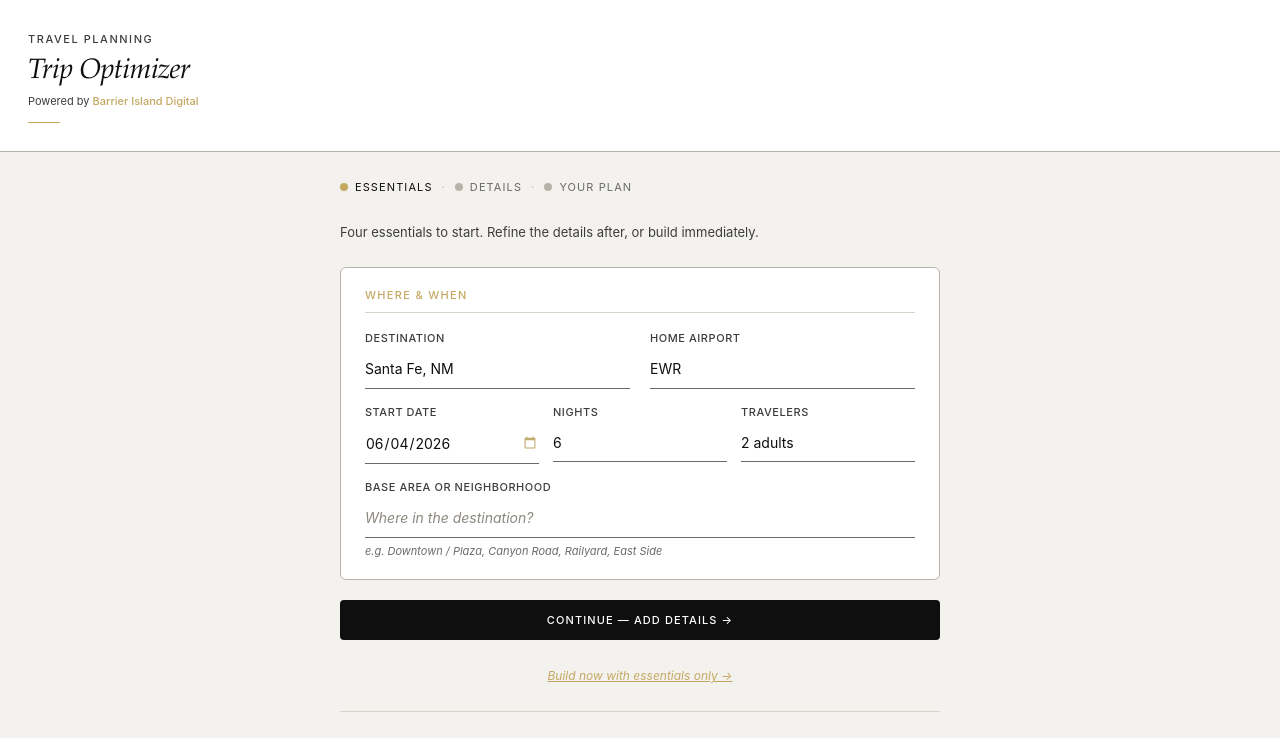
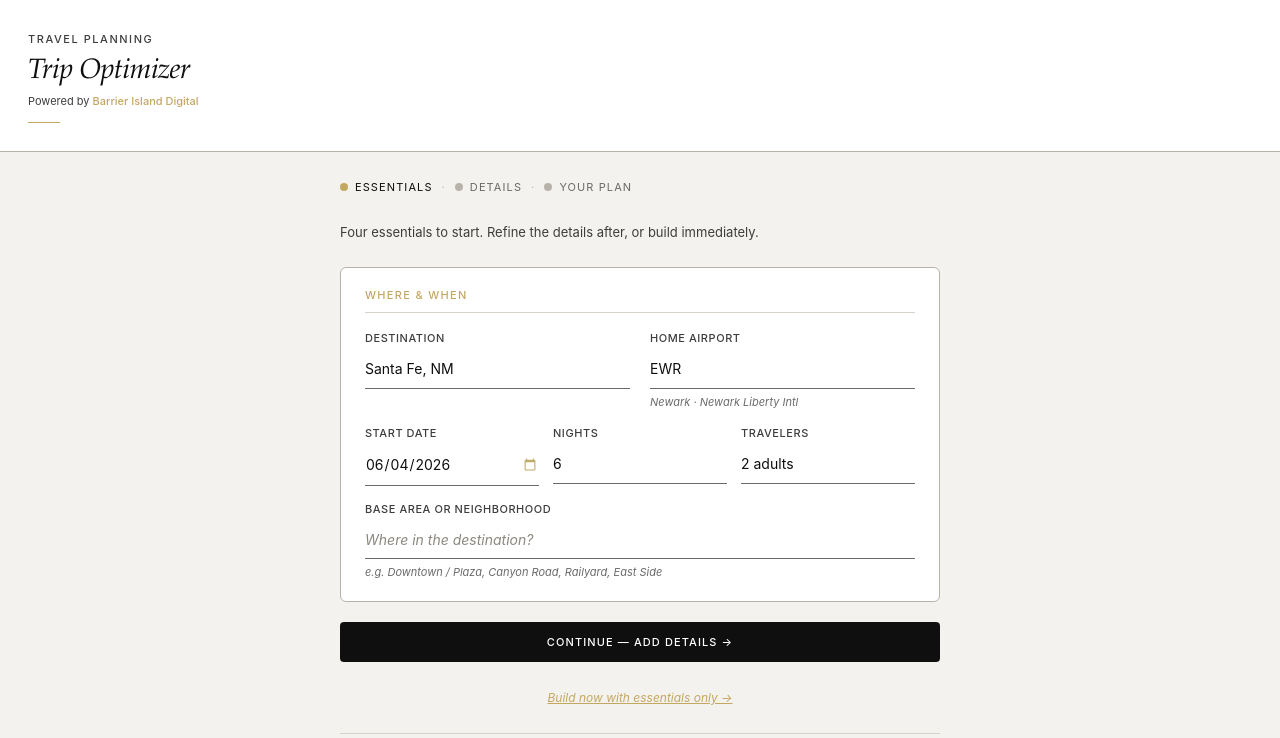
Before and after one commit to jhwiv/trip-optimizer, a React (Vite) app: page / in a window 1280 px wide. Shown: the top 738 px of the page. Built offline with nearby package versions, Linux system fonts and the light colour scheme.

Commit message:
Show resolved airport city + name as hint below IATA code
IATA code stays as the canonical value (rental-car filter, prompt to AI), but the field now displays e.g. 'Newark · Newark Liberty Intl' as a hint right below 'EWR' so the user can see exactly which airport they picked.

```diff
--- a/src/App.jsx
+++ b/src/App.jsx
@@ -895,6 +895,18 @@ function CityAutocomplete({ value, onChange, placeholder }) {
   );
 }
 
+// Look up an airport record by IATA code, city, or name fragment.
+function lookupAirport(value) {
+  if (!value) return null;
+  const v = value.trim().toLowerCase();
+  return (
+    AIRPORTS.find(a => a.code.toLowerCase() === v) ||
+    AIRPORTS.find(a => a.city.toLowerCase() === v) ||
+    AIRPORTS.find(a => a.code.toLowerCase().startsWith(v) || a.city.toLowerCase().startsWith(v)) ||
+    null
+  );
+}
+
 function AirportAutocomplete({ value, onChange, placeholder }) {
   return (
     <Autocomplete
@@ -1508,7 +1520,7 @@ Include sections: ${active}`;
               <p style={ctStyle}>Where & when</p>
               <div style={g2}>
                 <Field label="Destination"><CityAutocomplete value={basics.destination} onChange={e => setB({ ...basics, destination: e.target.value })} placeholder="Start typing a city…" /></Field>
-                <Field label="Home airport"><AirportAutocomplete value={flights.homeAirport} onChange={e => setF({ ...flights, homeAirport: e.target.value })} placeholder="e.g. EWR" /></Field>
+                <Field label="Home airport" hint={lookupAirport(flights.homeAirport) ? `${lookupAirport(flights.homeAirport).city} · ${lookupAirport(flights.homeAirport).name}` : null}><AirportAutocomplete value={flights.homeAirport} onChange={e => setF({ ...flights, homeAirport: e.target.value })} placeholder="e.g. EWR" /></Field>
               </div>
               <div style={g3}>
                 <Field label="Start date"><DateInput value={basics.startDate} onChange={e => setB({ ...basics, startDate: e.target.value })} /></Field>
```
